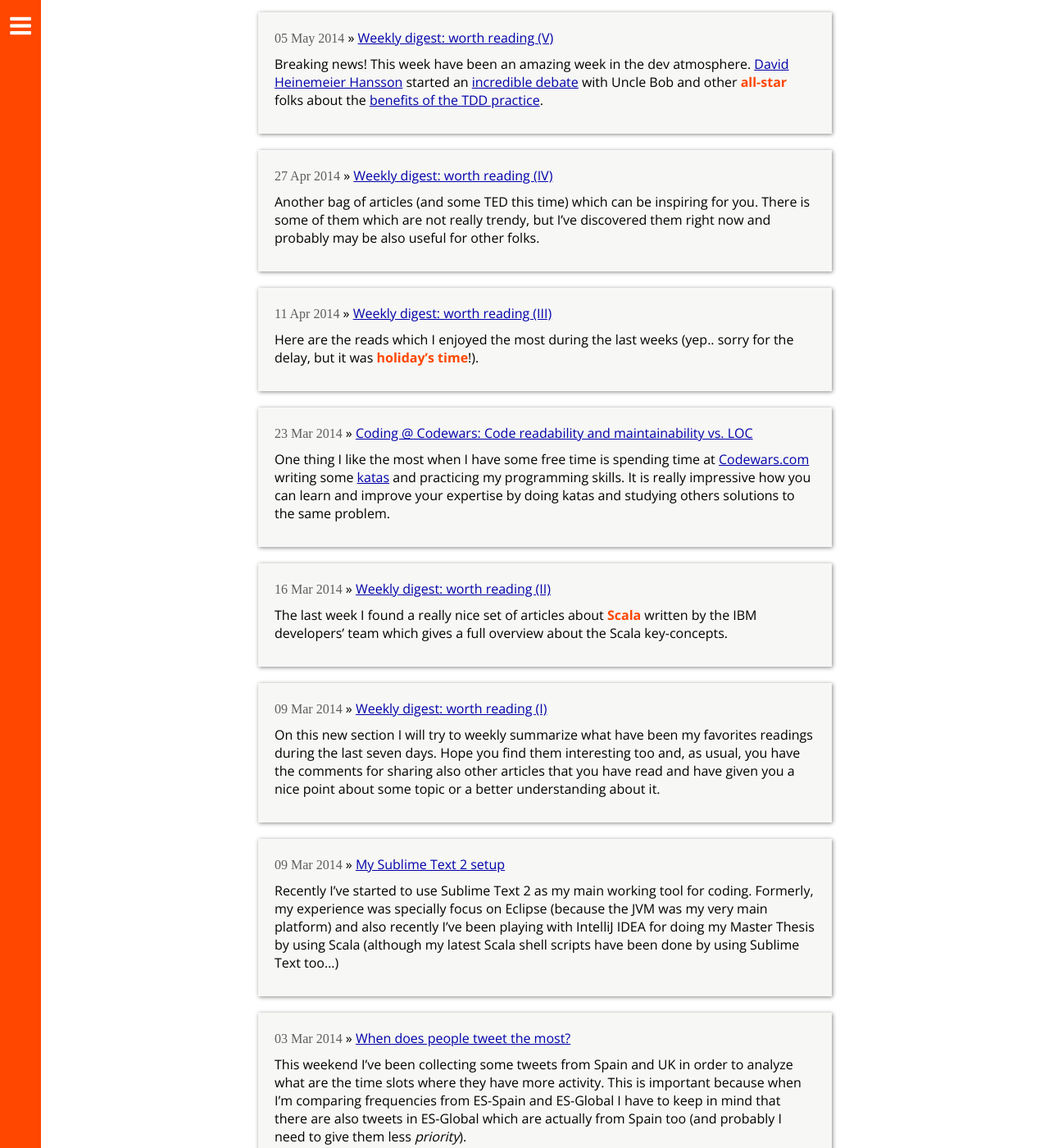
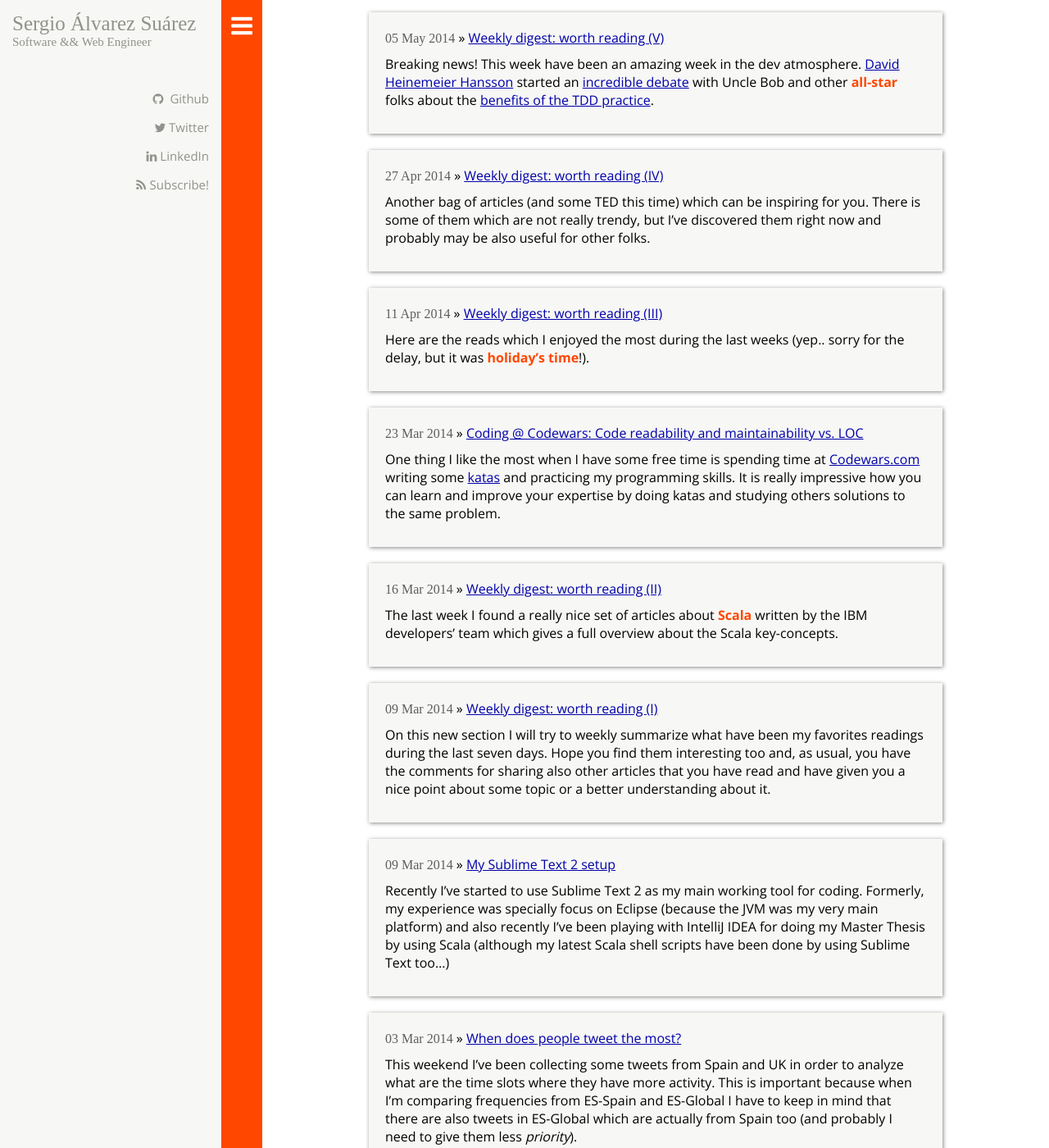
Before and after one commit to sergioalvz/sergioalvz.github.io, a Jekyll site: the page built from index.html, in a window 1280 px wide and 1400 px high. Shown: the whole window at 82% size. Built offline with Jekyll 4.4.1, drawn with Linux system fonts in a browser that asks for light colours; nearby versions of some CDN libraries; some web fonts are replaced; Markdown is read by kramdown in place of the engine named in the settings; the list of posts is cut into pages by our own code; some of the changed lines change nothing that is shown.

Commit message:
Improve UIX

```diff
--- a/_layouts/default.html
+++ b/_layouts/default.html
@@ -50,7 +50,7 @@
       <div class="main-page-wrapper">
         <div class="menu-slider">
           <div>
-            <a href="#" class="show-hide-sidemenu"><i class="icon-menu"></i></a>
+            <a href="#"><i class="icon-menu"></i></a>
           </div>
         </div>
         <div class="main-content">
--- a/css/main.css
+++ b/css/main.css
@@ -16,6 +16,7 @@ a:visited  { color: #a0a; }
   position: fixed;
   top: 0;
   width: 50px;
+  cursor: pointer;
 }
 
 .menu-slider a {
--- a/javascript/basic.js
+++ b/javascript/basic.js
@@ -1,10 +1,17 @@
+var MINIMUM_SCREEN_WIDTH = 745;
+
+
 var installSideMenuBar = function() {
   var current_viewport_width = $(window).width();
-  if(current_viewport_width >= 1380) {
+  if(current_viewport_width >= MINIMUM_SCREEN_WIDTH) {
     showSideBarMenu();
   } else {
     collapseSideBarMenu();
   }
+};
+
+var isSideBarMenuDisplayed = function() {
+  return $('.side-menu').css('left') === '-270px';
 };
 
 var showSideBarMenu = function() {
@@ -13,6 +20,12 @@ var showSideBarMenu = function() {
 
   $menu_slider.animate({ left: "270px" }, 0);
   $menu.animate({ left: "0" }, 0);
+
+  var current_viewport_width = $(window).width();
+  if(current_viewport_width >= MINIMUM_SCREEN_WIDTH) {
+    var $main_content = $('.main-content');
+    $main_content.css('padding-left', '320px');
+  }
 };
 
 var collapseSideBarMenu = function() {
@@ -21,15 +34,19 @@ var collapseSideBarMenu = function() {
 
   $menu_slider.animate({ left: "0" }, 0);
   $menu.animate({ left: "-270px" }, 0);
+
+  var current_viewport_width = $(window).width();
+  if(current_viewport_width >= MINIMUM_SCREEN_WIDTH) {
+    var $main_content = $('.main-content');
+    $main_content.css('padding-left', '50px');
+  }
 };
 
 $(document).ready(function(){
   installSideMenuBar();
 
-  $('.show-hide-sidemenu').click(function(event) {
-    var $menu = $('.side-menu');
-
-    if($menu.css('left') === '-270px') {
+  $('.menu-slider').click(function(event) {
+    if(isSideBarMenuDisplayed()) {
       showSideBarMenu();
     }else {
       collapseSideBarMenu();
```
